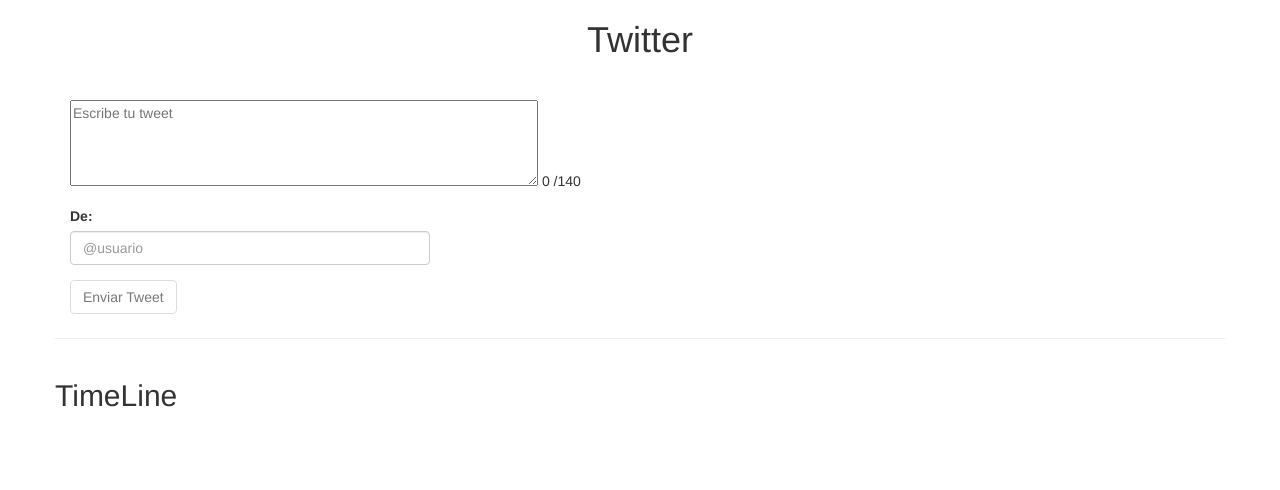
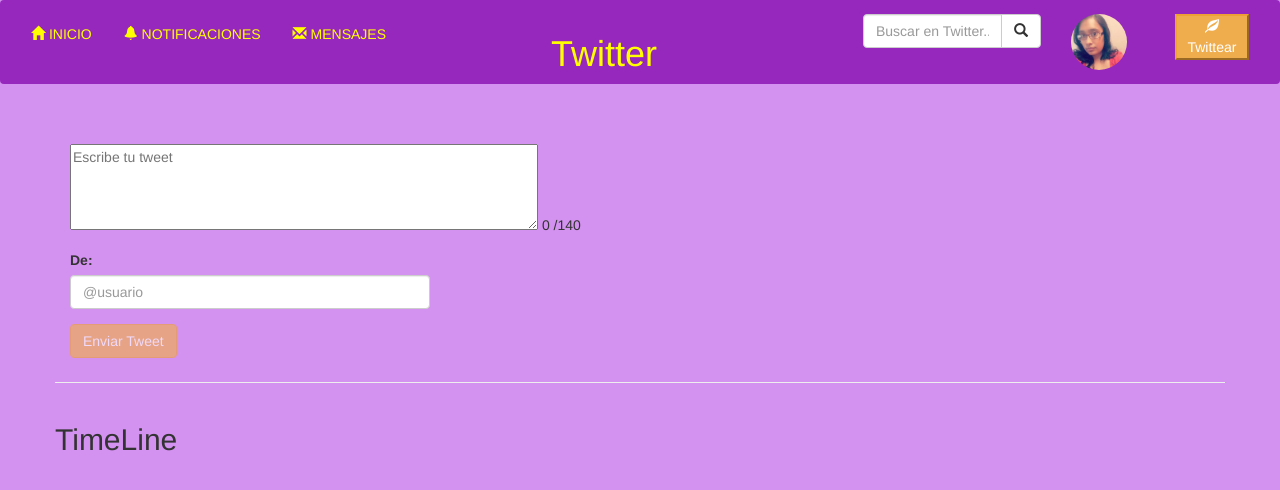
Before and after one commit to AnaSalazar/Twitter-jQuery, a plain HTML site: page index.html in a window 1280 px wide. Drawn offline with Linux system fonts and the light colour scheme.

Commit message:
Agregados los estilos, aun presenta problemas en el contador de caracteres

```diff
--- a/assets/css/main.css
+++ b/assets/css/main.css
@@ -0,0 +1,30 @@
+body {
+  background-color: #D492F0;
+}
+
+.centrado {
+  text-align: center;
+}
+
+.textoAmarillo {
+  color: #FFFF00;
+}
+
+.morado {
+  background-color: #9628BD;
+}
+
+.botonBorrarTweet {
+  display: block;
+  color: black;
+  margin-top: 2%;
+}
+
+.imagenPerfil {
+  width: 75%;
+  border-radius: 100%;
+}
+
+.padding-top {
+  padding-top: 1%;
+}
--- a/assets/js/app.js
+++ b/assets/js/app.js
@@ -15,9 +15,9 @@ var agregarTweet = function (e) {
   var $mostrarUsuario = $("#usuario").val();
   var $crearTweet = $("#enviarTweet");
 
-  var $contenedorTweet = $("<article />", { "class": "jumbotron" });
+  var $contenedorTweet = $("<article />", { "class": "jumbotron morado textoAmarillo"});
   var $tweetMostrado = $("<p />");
-  var $botonBorrarTweet = $("<button />", {"type": "button", "text": "borrarTweet",});
+  var $botonBorrarTweet = $("<button />", {"type": "button", "text": "Borrar Tweet", "class": "botonBorrarTweet btn-warning"});
 
   $botonBorrarTweet.click(borrarTweet);
 
--- a/index.html
+++ b/index.html
@@ -2,13 +2,40 @@
 <html lang="es">
   <head>
     <meta charset="utf-8">
-    <title>Twitter Réplica básica</title>
+    <meta name="viewport" content="width=device-width, initial-scale=1.0">
+    <title>Twitter Réplica básica con jQuery</title>
     <link rel="stylesheet" href="assets/css/bootstrap.min.css">
     <link rel="stylesheet" href="assets/css/main.css">
   </head>
   <body>
+    <nav class="navbar morado padding-top">
+      <div class="container-fluid row">
+        <div class="navbar-header col-xs-12">
+          <ul class="nav nav-pills col-xs-4">
+            <li role="presentation"><a class="textoAmarillo" href="#"><span class="glyphicon glyphicon-home" aria-hidden="true"></span> INICIO</a></li>
+            <li role="presentation"><a class="textoAmarillo" href="#"><span class="glyphicon glyphicon-bell" aria-hidden="true"></span> NOTIFICACIONES</a></li>
+            <li role="presentation"><a class="textoAmarillo" href="#"><span class="glyphicon glyphicon-envelope" aria-hidden="true"></span> MENSAJES</a></li>
+          </ul>
+          <h1 class="col-xs-2  col-xs-offset-1 textoAmarillo">Twitter</h1>
+          <div class="col-xs-2 col-xs-offset-1">
+            <div class="input-group">
+              <input type="text" class="form-control" placeholder="Buscar en Twitter...">
+              <span class="input-group-btn">
+                <button class="btn btn-default" type="button"><span class="glyphicon glyphicon-search" aria-hidden="true"></span></button>
+              </span>
+            </div>
+          </div>
+          <div class="col-xs-1">
+            <img  class="imagenPerfil" src="assets/images/steph.jpg" alt="usuaria">
+          </div>
+          <div class="col-xs-1">
+            <button type="button" name="button" class="btn-warning"><span class="glyphicon glyphicon-leaf" aria-hidden="true"></span>Twittear</button>
+          </div>
+        </div>
+      </div>
+    </nav>
+
     <section class="container">
-      <h1 class="text-center">Twitter</h1>
       <div class="row page-header">
         <form id="formulario">
           <div class="form-group col-sm-9">
@@ -21,7 +48,7 @@
             <input type="email" class="form-control " id="usuario" placeholder="@usuario">
           </div>
           <div class="form-group col-sm-12">
-            <button type="submit" class="btn btn-default" id="enviarTweet" disabled="">Enviar Tweet</button>
+            <button type="submit" class="btn btn-warning" id="enviarTweet" disabled="">Enviar Tweet</button>
           </div>
         </form>
       </div>
```
Also changed, not shown: assets/images/bruja.jpg (deleted), assets/images/fiesta.jpg (deleted), assets/images/silueta.jpg (deleted), assets/images/sombrero.jpg (deleted), assets/images/steph.jpg (added), assets/images/volando.jpg (deleted).
